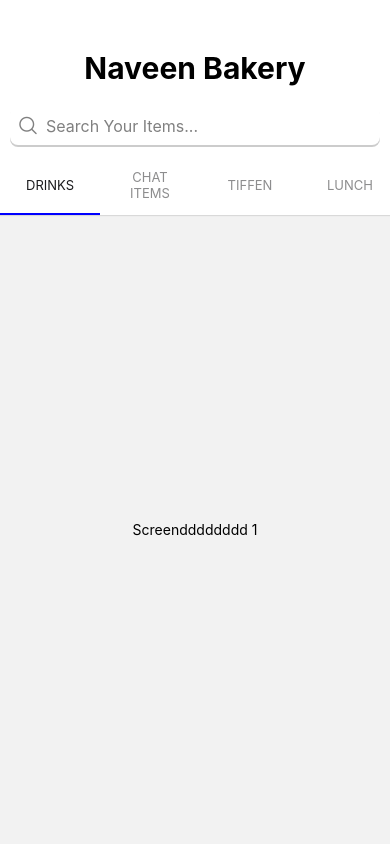
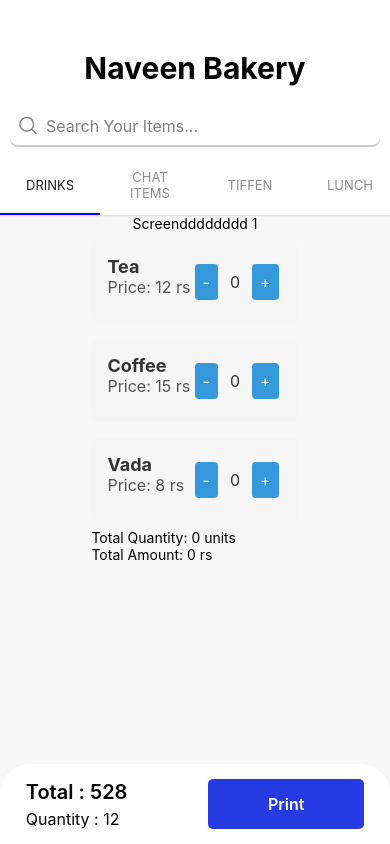
Before and after one commit to SRIRAMS2002/billing-app, a React Native app: screen / in a window 390 px wide. Built offline with nearby package versions, Linux system fonts and the light colour scheme.

Commit message:
incre-decre butoon started

```diff
--- a/App.js
+++ b/App.js
@@ -23,7 +23,9 @@ export default function App() {
 
           {/* Add the new bottom tab navigator */}
           {/* <BottomTabNavigator /> */}
+
           <TabNavigator/>
+          <BottomTabNavigator/>
         </View>
       </View>
     </NavigationContainer>
--- a/Components/BottomTabNavigator.js
+++ b/Components/BottomTabNavigator.js
@@ -1,20 +1,63 @@
-// BottomTabNavigator.js
-
-import React from "react";
-import { createBottomTabNavigator } from "@react-navigation/bottom-tabs";
-import HomeScreen from "./Screens/HomeScreen"; // Import your existing screens
-import ProfileScreen from "./Screens/ProfileScreen";
-
-const Tab = createBottomTabNavigator();
+import { View, Text, StyleSheet, TouchableHighlight } from 'react-native';
+import React from 'react';
 
 const BottomTabNavigator = () => {
   return (
-    <Tab.Navigator>
-      <Tab.Screen name="Home" component={HomeScreen} />
-      <Tab.Screen name="Profile" component={ProfileScreen} />
-      {/* Add more screens as needed */}
-    </Tab.Navigator>
+    <View style={styles.bottomView}>
+      <View>
+
+      <Text  style={styles.bottomLeft2}>{'Total : 528'}</Text>
+      <Text  style={styles.bottomLeft1}>{'Quantity : 12 '}</Text>
+      </View>
+
+      <TouchableHighlight style={styles.submitBtn}>
+        <Text style={styles.txtBtn}>Print</Text>
+      </TouchableHighlight>
+    </View>
   );
 };
 
 export default BottomTabNavigator;
+
+const styles = StyleSheet.create({
+  bottomView: {
+    position: 'absolute',
+    height: 80,
+    width: '100%',
+    bottom: 0,
+    borderTopLeftRadius: 30,
+    borderTopRightRadius: 30,
+    backgroundColor: '#fff',
+    elevation: 5,
+    flexDirection: 'row',
+    alignItems: 'center',
+    justifyContent: 'space-evenly',
+
+  },
+  submitBtn: {
+    width: '40%',
+    height: 50,
+    borderRadius: 5,
+    backgroundColor: '#273BE2',
+    justifyContent: 'center',
+    alignItems: 'center',
+    marginLeft:55,
+
+  },
+  txtBtn: {
+    color:'#fff',
+    fontSize:16,
+    fontWeight:'600',
+
+  },
+  bottomLeft1:{
+    marginTop:5,
+    fontSize:16,
+    fontWeight:'400',
+  },
+  bottomLeft2:{
+
+    fontSize:20,
+    fontWeight:'600',
+  }
+});
--- /dev/null
+++ b/Components/Drinks.js
@@ -0,0 +1,152 @@
+import React, { useState } from 'react';
+import { View, Text, TouchableOpacity, StyleSheet } from 'react-native';
+
+const BakeryItem = ({ itemName, price, onQuantityChange }) => {
+  const [quantity, setQuantity] = useState(0);
+
+  const increaseQuantity = () => {
+    setQuantity(quantity + 1);
+    onQuantityChange(itemName, quantity + 1);
+  };
+
+  const decreaseQuantity = () => {
+    if (quantity > 0) {
+      setQuantity(quantity - 1);
+      onQuantityChange(itemName, quantity - 1);
+    }
+  };
+  const getTotalAmount = () => {
+    return quantity * price;
+  };
+
+
+  return (
+    <View style={styles.card}>
+    <View style={styles.itemDetails}>
+      <Text style={styles.productName}>{itemName}</Text>
+      <Text style={styles.price}>Price: {price} rs</Text>
+    </View>
+
+    <View style={styles.quantityContainer}>
+      <TouchableOpacity onPress={decreaseQuantity} style={styles.button}>
+        <Text style={styles.buttonText}>-</Text>
+      </TouchableOpacity>
+      <Text style={styles.quantity}>{quantity}</Text>
+      <TouchableOpacity onPress={increaseQuantity} style={styles.button}>
+        <Text style={styles.buttonText}>+</Text>
+      </TouchableOpacity>
+    </View>
+  </View>
+  );
+};
+
+const Drinks = () => {
+  const [itemQuantities, setItemQuantities] = useState({});
+
+  const handleQuantityChange = (itemName, newQuantity) => {
+    setItemQuantities((prevQuantities) => ({
+      ...prevQuantities,
+      [itemName]: newQuantity,
+    }));
+  };
+
+  const calculateTotalQuantity = () => {
+    let totalQuantity = 0;
+    Object.values(itemQuantities).forEach((quantity) => {
+      totalQuantity += quantity;
+    });
+    return totalQuantity;
+  };
+
+  const calculateTotalAmount = () => {
+    let totalAmount = 0;
+    for (const [itemName, quantity] of Object.entries(itemQuantities)) {
+      // Assuming you have a 'price' associated with each item
+      const itemPrice = getItemPrice(itemName);
+      totalAmount += quantity * itemPrice;
+    }
+    return totalAmount;
+  };
+  const getItemPrice = (itemName) => {
+    // Replace this with your logic to fetch the price of the item
+    const itemPrices = {
+      Tea: 12,
+      Coffee:15,
+      Vada: 8,
+      // Add more items as needed
+    };
+
+    return itemPrices[itemName] || 0; // Return 0 if the item price is not found
+  };
+
+
+  return (
+    <View style={styles.container}>
+      {/* Render bakery items */}
+      <BakeryItem itemName="Tea" price={12} onQuantityChange={handleQuantityChange} />
+      <BakeryItem itemName="Coffee" price={15} onQuantityChange={handleQuantityChange} />
+      <BakeryItem itemName="Vada" price={8} onQuantityChange={handleQuantityChange} />
+      {/* Add more bakery items as needed */}
+
+      {/* Display totals */}
+      <View style={styles.totalContainer}>
+        <Text style={styles.totalText}>Total Quantity: {calculateTotalQuantity()} units</Text>
+        <Text style={styles.totalText}>Total Amount: {calculateTotalAmount()} rs</Text>
+      </View>
+    </View>
+  );
+};
+
+const styles = StyleSheet.create({
+    card: {
+      backgroundColor: '#F5F5F5',
+      borderRadius: 8,
+      marginVertical: 8,
+      elevation: 3,
+      padding: 16,
+      width:'100%',
+      display:'flex',
+      flexDirection: 'row',
+      justifyContent: 'space-between',
+    },
+    itemDetails: {
+      marginBottom: 10,
+    },
+    productName: {
+      fontSize: 18,
+      fontWeight: 'bold',
+      color: '#333',
+    },
+    price: {
+      fontSize: 16,
+      color: '#555',
+    },
+    quantityContainer: {
+      flexDirection: 'row',
+      alignItems: 'center',
+      justifyContent: 'center',
+    },
+    button: {
+      backgroundColor: '#3498db',
+      borderRadius: 4,
+      padding: 8,
+      marginHorizontal: 4,
+    },
+    buttonText: {
+      color: '#fff',
+      fontSize: 16,
+    },
+    quantity: {
+      fontSize: 16,
+      marginHorizontal: 8,
+      color: '#333',
+    },
+    totalAmount: {
+      fontSize: 18,
+      fontWeight: 'bold',
+      color: '#333',
+      marginTop: 10,
+    },
+  });
+
+export default Drinks;
--- a/Components/Screens/HomeScreen.js
+++ /dev/null
@@ -1,12 +0,0 @@
-import { View, Text } from 'react-native'
-import React from 'react'
-
-const HomeScreen = () => {
-  return (
-    <View>
-      <Text>HomeScreen</Text>
-    </View>
-  )
-}
-
-export default HomeScreen
--- a/Components/Screens/ProfileScreen.js
+++ /dev/null
@@ -1,12 +0,0 @@
-import { View, Text } from 'react-native'
-import React from 'react'
-
-const ProfileScreen = () => {
-  return (
-    <View>
-      <Text>ProfileScreen</Text>
-    </View>
-  )
-}
-
-export default ProfileScreen
--- a/Components/TabNavigator.js
+++ b/Components/TabNavigator.js
@@ -1,11 +1,25 @@
 import React from "react";
-import { View, Text, StyleSheet, Platform } from "react-native";
+import { View, Text, StyleSheet, Platform,  ScrollView } from "react-native";
 import { createMaterialTopTabNavigator } from "@react-navigation/material-top-tabs";
+import Drinks from "./Drinks";
+
 
 function Screen1() {
   return (
     <View style={styles.screen}>
       <Text>Screendddddddd 1</Text>
+      <ScrollView>
+      {/* Tea Section */}
+      <Drinks productName="Tea" />
+
+      {/* Coffee Section */}
+      {/* <Drinks productName="Coffee" />
+
+      {/* Other Juices Section */}
+      {/* <Drinks productName="Orange Juice" />
+      <Drinks productName="Apple Juice" /> */}
+      {/* Add more drink categories as needed */}
+    </ScrollView>
     </View>
   );
 }
@@ -31,6 +45,7 @@ const Tab = createMaterialTopTabNavigator();
 const TabNavigator = () => {
   return (
     <View style={styles.container}>
+
       <Tab.Navigator
         screenOptions={{
           tabBarScrollEnabled: true,
@@ -44,6 +59,7 @@ const TabNavigator = () => {
         <Tab.Screen name="Lunch" component={Screen3} />
         <Tab.Screen name="Dinner" component={Screen3} />
       </Tab.Navigator>
+
     </View>
   );
 };
@@ -67,6 +83,7 @@ const styles = StyleSheet.create({
     flex: 1,
     alignItems: "center",
     justifyContent: "center",
+    backgroundColor:'#F7F7F7'
   },
 });
 
```
Also changed, not shown: package.json (+4 -4 lines), 1 other file (tests, documents, lock files or other folders).
